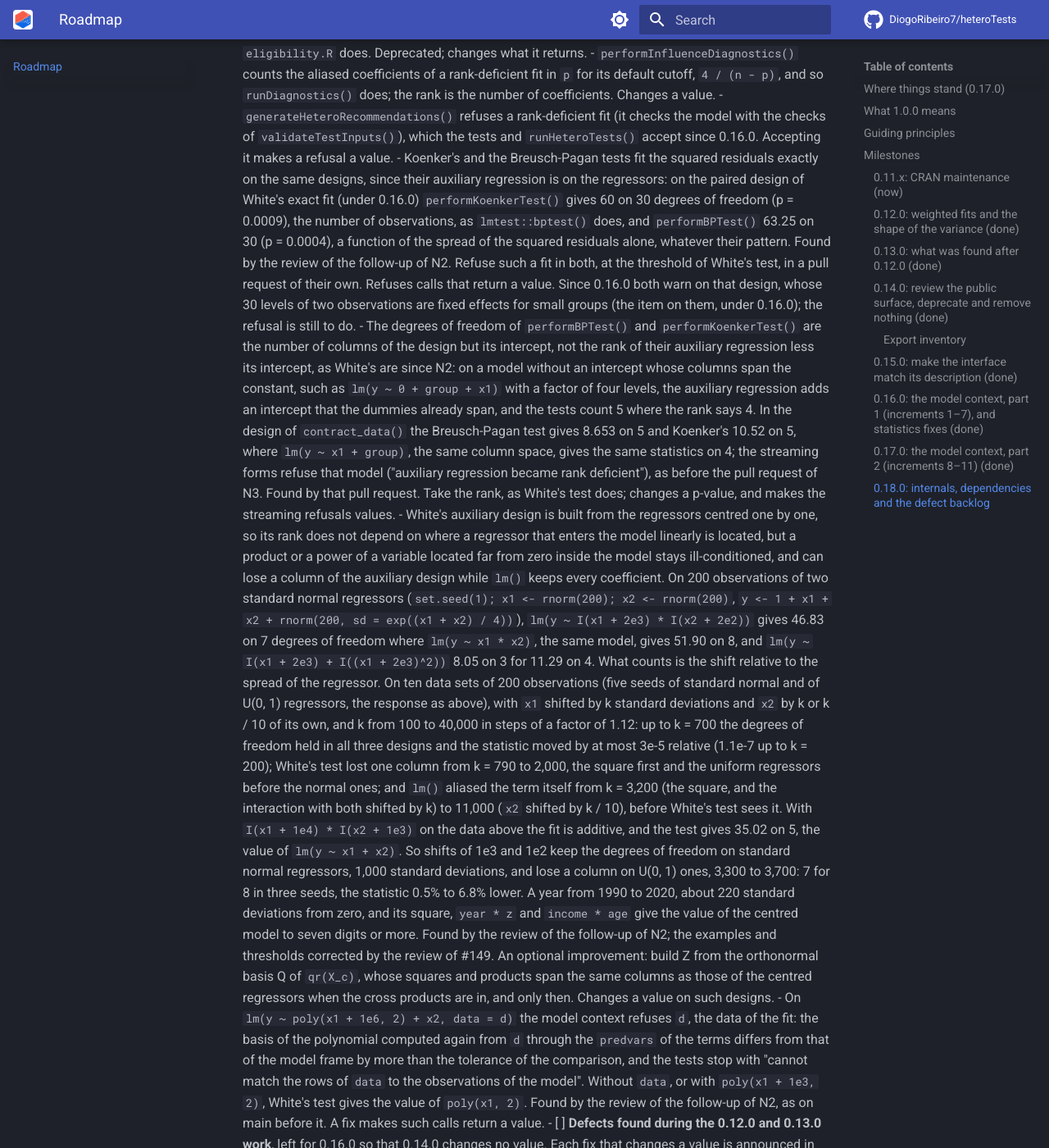
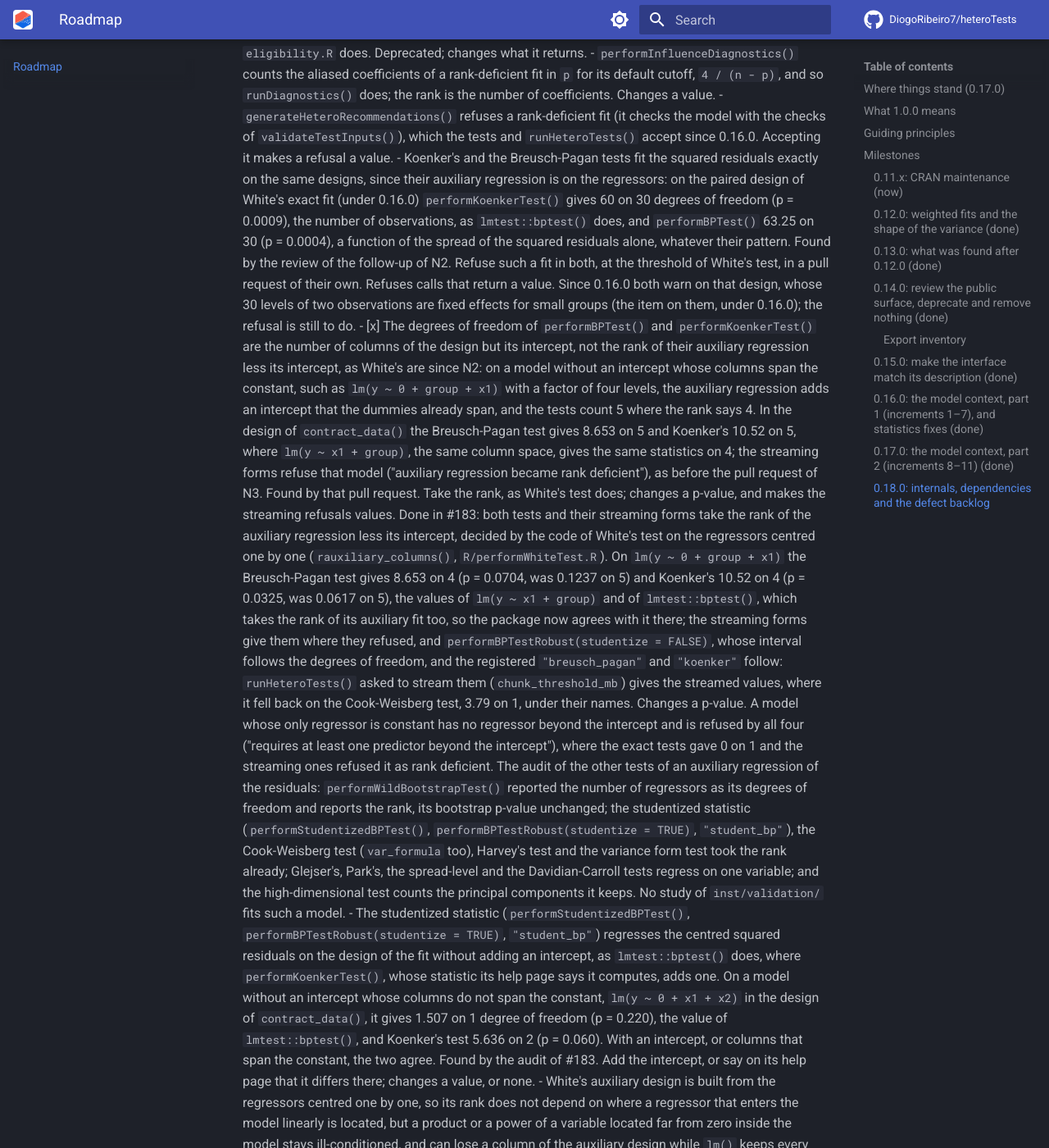
Before and after one commit to DiogoRibeiro7/heteroTests, an MkDocs documentation site: the page built from docs/roadmap.md, in a window 1280 px wide and 1400 px high, scrolled down 54512 px. Shown: the whole window at 82% size. Built offline with MkDocs 1.6.1 and Material for MkDocs 9.7.7, drawn with Linux system fonts in a browser that asks for light colours; comment, search, counter and statistics services are not loaded.

Commit message:
Record the degrees of freedom of the Breusch-Pagan and Koenker tests as done, and the intercept the studentized statistic leaves out

```diff
--- a/docs/roadmap.md
+++ b/docs/roadmap.md
@@ -2475,7 +2475,7 @@ announced in bold in `NEWS.md`.
         Refuses calls that return a value. Since 0.16.0 both warn on that design,
         whose 30 levels of two observations are fixed effects for small groups
         (the item on them, under 0.16.0); the refusal is still to do.
-    - The degrees of freedom of `performBPTest()` and `performKoenkerTest()`
+    - [x] The degrees of freedom of `performBPTest()` and `performKoenkerTest()`
         are the number of columns of the design but its intercept, not the rank
         of their auxiliary regression less its intercept, as White's are since N2:
         on a model without an intercept whose columns span the constant, such as
@@ -2487,7 +2487,44 @@ announced in bold in `NEWS.md`.
         4; the streaming forms refuse that model ("auxiliary regression became
         rank deficient"), as before the pull request of N3. Found by that pull
         request. Take the rank, as White's test does; changes a p-value, and
-        makes the streaming refusals values.
+        makes the streaming refusals values. Done in #183: both tests and their
+        streaming forms take the rank of the auxiliary regression less its
+        intercept, decided by the code of White's test on the regressors centred
+        one by one (`rauxiliary_columns()`, `R/performWhiteTest.R`). On
+        `lm(y ~ 0 + group + x1)` the Breusch-Pagan test gives 8.653 on 4
+        (p = 0.0704, was 0.1237 on 5) and Koenker's 10.52 on 4 (p = 0.0325, was
+        0.0617 on 5), the values of `lm(y ~ x1 + group)` and of
+        `lmtest::bptest()`, which takes the rank of its auxiliary fit too, so the
+        package now agrees with it there; the streaming forms give them where they
+        refused, and `performBPTestRobust(studentize = FALSE)`, whose interval
+        follows the degrees of freedom, and the registered `"breusch_pagan"` and
+        `"koenker"` follow: `runHeteroTests()` asked to stream them
+        (`chunk_threshold_mb`) gives the streamed values, where it fell back on
+        the Cook-Weisberg test, 3.79 on 1, under their names. Changes a p-value.
+        A model whose only regressor is constant has no regressor beyond the
+        intercept and is refused by all four ("requires at least one predictor
+        beyond the intercept"), where the exact tests gave 0 on 1 and the
+        streaming ones refused it as rank deficient. The audit of the other tests
+        of an auxiliary regression of the residuals: `performWildBootstrapTest()`
+        reported the number of regressors as its degrees of freedom and reports
+        the rank, its bootstrap p-value unchanged; the studentized statistic
+        (`performStudentizedBPTest()`, `performBPTestRobust(studentize = TRUE)`,
+        `"student_bp"`), the Cook-Weisberg test (`var_formula` too), Harvey's test
+        and the variance form test took the rank already; Glejser's, Park's, the
+        spread-level and the Davidian-Carroll tests regress on one variable; and
+        the high-dimensional test counts the principal components it keeps. No
+        study of `inst/validation/` fits such a model.
+    - The studentized statistic (`performStudentizedBPTest()`,
+        `performBPTestRobust(studentize = TRUE)`, `"student_bp"`) regresses the
+        centred squared residuals on the design of the fit without adding an
+        intercept, as `lmtest::bptest()` does, where `performKoenkerTest()`, whose
+        statistic its help page says it computes, adds one. On a model without an
+        intercept whose columns do not span the constant, `lm(y ~ 0 + x1 + x2)` in
+        the design of `contract_data()`, it gives 1.507 on 1 degree of freedom
+        (p = 0.220), the value of `lmtest::bptest()`, and Koenker's test 5.636 on
+        2 (p = 0.060). With an intercept, or columns that span the constant, the
+        two agree. Found by the audit of #183. Add the intercept, or say on its
+        help page that it differs there; changes a value, or none.
     - White's auxiliary design is built from the regressors centred one by
         one, so its rank does not depend on where a regressor that enters the
         model linearly is located, but a product or a power of a variable
```
Also changed, not shown: ROADMAP.md (+39 -2 lines).
